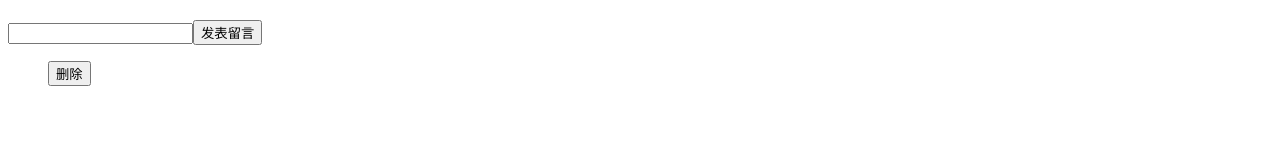
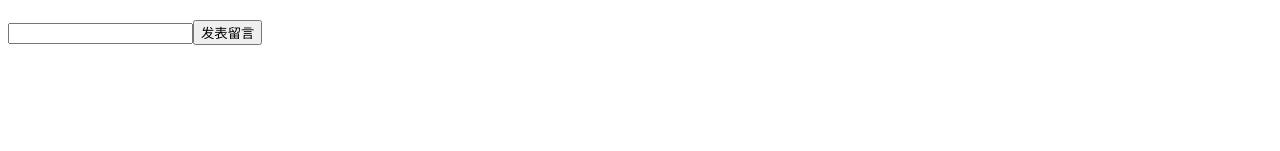
Before and after one commit to Du-web/note_vue, a Vue app: page /#/note in a window 1280 px wide. Shown: the part 143-294 px from the top of the page. Built offline with nearby package versions, Linux system fonts and the light colour scheme.

Commit message:
给note文件添加删除一条留言内容

```diff
--- a/src/components/Note.vue
+++ b/src/components/Note.vue
@@ -4,8 +4,10 @@
         <input type="text" v-model="msg">
         <button @click="addnote">发表留言</button>
         <ol>
-            <li v-for="(message, index) in msg_list">{{message}}</li>
-            <button @click="addone">删除</button>
+            <li v-for="(message, index) in msg_list" :key="index">
+                <span>{{message}}</span>
+                <a href="javascript:void (0);" @click="delone(index)">删除</a>
+            </li>
         </ol>
 
     </div>
@@ -30,9 +32,12 @@
                     this.msg = '';
                 }
             },
-            addone(){
-                alert('aaa')
-            }
+            delone(num){
+                let msg1 = this.msg_list.splice(num, 1);
+                console.log(msg1)
+                localStorage.removeItem('msgs');
+                localStorage.msgs = JSON.stringify(this.msg_list);
+            },
         }
     }
 </script>
```
